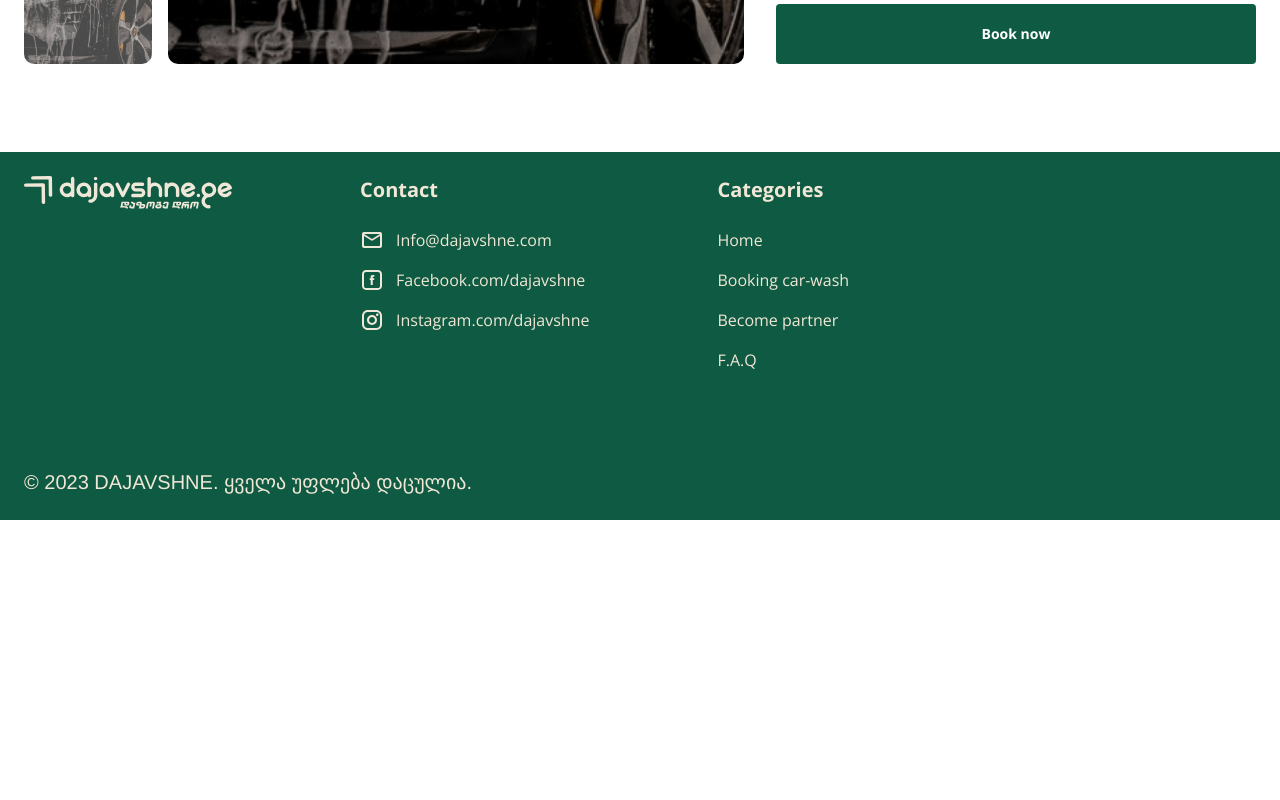
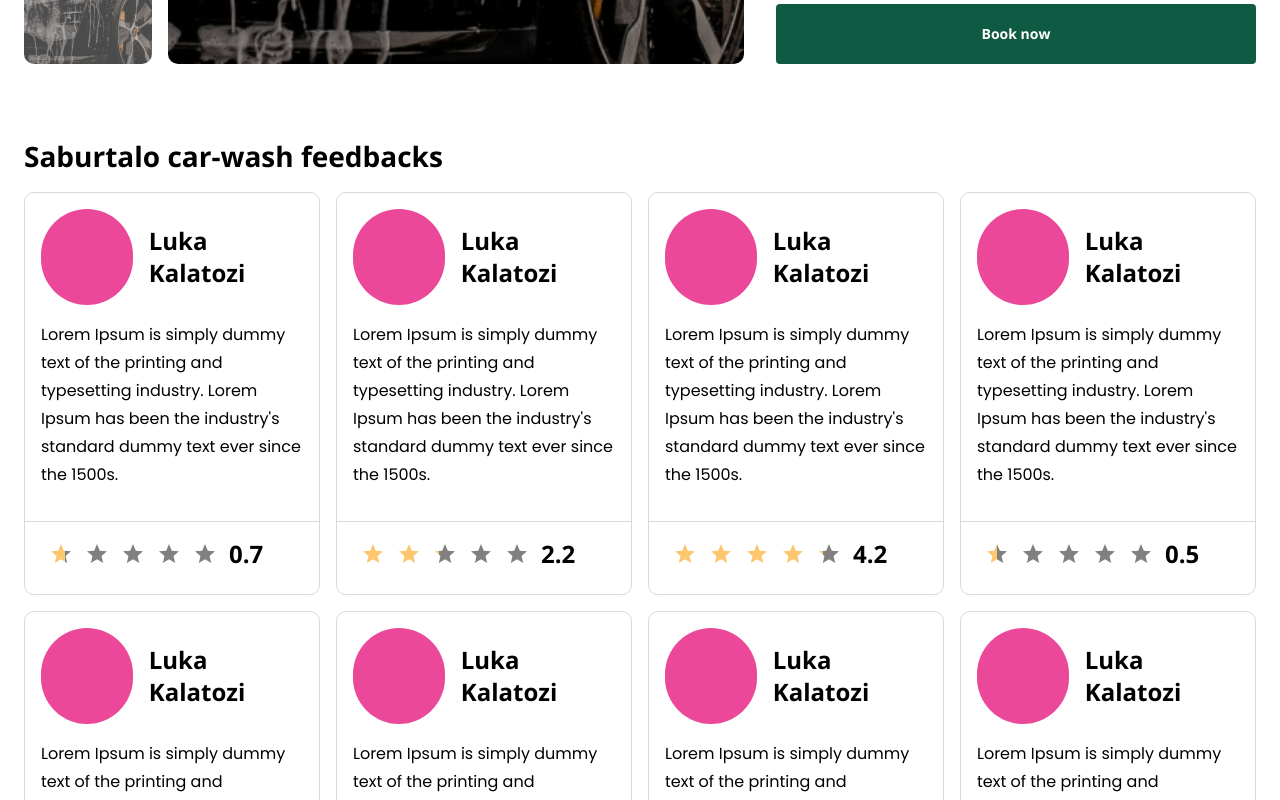
Before and after one commit to Dajavshne/Dajavshne-FE, a Next.js app: page /details in a window 1280 px wide. Shown: the part 920-1720 px from the top of the page. Before the commit the page ends 1440 px from the top, so only its background shows below. Built offline with nearby package versions, Linux system fonts and the light colour scheme.

Commit message:
add car washing feedbacks

```diff
--- a/src/app/(main)/details/page.tsx
+++ b/src/app/(main)/details/page.tsx
@@ -110,6 +110,51 @@ export default function Details() {
           </Link>
         </div>
       </div>
+      <h4 className="mt-6 text-lg font-bold md:text-[28px] md:leading-10 xl:mt-18">
+        Saburtalo car-wash feedbacks
+      </h4>
+      <div className="mt-4 grid grid-cols-1 gap-4 md:grid-cols-2 xl:grid-cols-4">
+        {Array.from({ length: 8 }, (_, index) => index + 1).map((idx) => {
+          const ratingScore = +(Math.random() * 5).toFixed(1);
+
+          return (
+            <div key={idx} className="rounded-10 border border-gray/30">
+              <div>
+                <div className="px-4 pb-8 pt-4">
+                  <div className="flex items-center gap-4">
+                    <div className="size-24 rounded-full bg-pink-500" />
+                    <span className="text-lg font-bold xl:text-2xl">
+                      Luka Kalatozi
+                    </span>
+                  </div>
+                  <p className="font-poppins mt-4 text-sm leading-7 md:text-base md:leading-7">
+                    Lorem Ipsum is simply dummy text of the printing and
+                    typesetting industry. Lorem Ipsum has been the industry's
+                    standard dummy text ever since the 1500s.
+                  </p>
+                </div>
+              </div>
+              <div className="flex items-center gap-3 border-t border-gray/30 px-6 pb-6 pt-4">
+                {Array.from({ length: 5 }, (_, index) => index + 1).map(
+                  (idx) => {
+                    return (
+                      <div key={idx}>
+                        <StarIcon
+                          className="size-5 md:size-6"
+                          percent={(ratingScore + 1 - idx) * 100}
+                        />
+                      </div>
+                    );
+                  },
+                )}
+                <span className="text-lg font-bold xl:text-2xl">
+                  {ratingScore}
+                </span>
+              </div>
+            </div>
+          );
+        })}
+      </div>
     </section>
   );
 }
--- a/src/app/layout.tsx
+++ b/src/app/layout.tsx
@@ -1,4 +1,4 @@
-import { Arimo, Open_Sans } from 'next/font/google';
+import { Arimo, Open_Sans, Poppins } from 'next/font/google';
 import { ReactNode } from 'react';
 import { twJoin } from 'tailwind-merge';
 
@@ -16,6 +16,13 @@ const arimo = Arimo({
   variable: '--font-arimo',
 });
 
+const poppins = Poppins({
+  weight: '400',
+  subsets: ['latin'],
+  display: 'swap',
+  variable: '--font-poppins',
+});
+
 export default function RootLayout({
   children,
 }: Readonly<{
@@ -27,6 +34,7 @@ export default function RootLayout({
         className={twJoin(
           openSans.variable,
           arimo.variable,
+          poppins.variable,
           openSans.className,
           'flex min-h-screen w-screen flex-col justify-between overflow-x-hidden',
         )}
--- a/tailwind.config.ts
+++ b/tailwind.config.ts
@@ -39,6 +39,7 @@ const config: Config = {
       fontFamily: {
         'open-sans': ['var(--font-open-sans)'],
         arimo: ['var(--font-arimo)'],
+        poppins: ['var(--font-poppins)'],
       },
       inset: {
         13: '52px',
```
